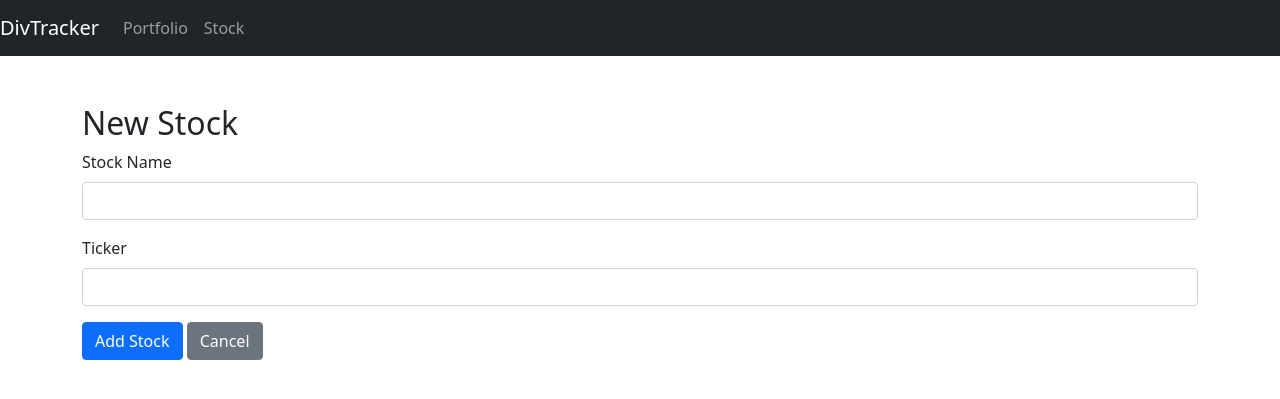
After one commit to RedComet1027/PyFlask, a Flask app: page /new-stock in a window 1280 px wide. The commit adds this page. Shown: the top 399 px of the page. Run offline with Flask 3, Linux system fonts and the light colour scheme.

Commit message:
Create new stock from page to db

```diff
--- a/app.py
+++ b/app.py
@@ -1,6 +1,6 @@
 from flask import Flask, render_template, jsonify, request, redirect
 from flask_sqlalchemy import SQLAlchemy
-from database import load_stocks_from_db, load_stock_from_db, save_portfolio_data_to_db, load_portfolios_from_db, load_portfolio_stocks_from_db, update_portfolio_data_to_db, delete_portfolio_from_db
+from database import load_stocks_from_db, load_stock_from_db, save_portfolio_data_to_db, load_portfolios_from_db, load_portfolio_stocks_from_db, update_portfolio_data_to_db, delete_portfolio_from_db, save_stock_to_db
 import yfinance as yf
 
 app = Flask(__name__)
@@ -12,15 +12,15 @@ def index():
   # return render_template('home.html', stocks=result_dicts)
   stocks = load_stocks_from_db()
   for stock in stocks:
-      ticker = stock['ticker']
-      try:
-          yf_stock = yf.Ticker(ticker)
-          latest_price = yf_stock.info.get('regularMarketPrice')
-          if latest_price is not None:
-              stock['price'] = latest_price
-      except Exception as e:
-          # If API fails, keep DB price
-          pass
+    ticker = stock['ticker']
+    try:
+      yf_stock = yf.Ticker(ticker)
+      latest_price = yf_stock.info.get('regularMarketPrice')
+      if latest_price is not None:
+        stock['price'] = latest_price
+    except Exception as e:
+      # If API fails, keep DB price
+      pass
   return render_template('home.html', stocks=stocks)
 
 @app.route('/hello')
@@ -58,9 +58,9 @@ def edit_portfolio():
 
   selected_stock_ids = {str(stock['id']) for stock in portfolio_stocks}
   return render_template('edit_portfolio.html',
-               portfolio_name=portfolio_name,
-               stocks=stocks,
-               selected_stock_ids=selected_stock_ids)
+         portfolio_name=portfolio_name,
+         stocks=stocks,
+         selected_stock_ids=selected_stock_ids)
 
 @app.route('/update-portfolio', methods=['POST'])
 def update_portfolio():
@@ -85,28 +85,40 @@ def get_portfolio_stocks(portfolio_name):
 
 @app.route('/list-stock')
 def list_stock():
-    stocks = load_stocks_from_db()
-    # Fetch latest price for each stock
-    for stock in stocks:
-        ticker = stock['ticker']
-        try:
-            yf_stock = yf.Ticker(ticker)
-            latest_price = yf_stock.info.get('regularMarketPrice')
-            stock['latest_price'] = latest_price if latest_price is not None else "N/A"
-        except Exception:
-            stock['latest_price'] = "N/A"
-    return render_template('list_stock.html', stocks=stocks)
+  stocks = load_stocks_from_db()
+  # Fetch latest price for each stock
+  for stock in stocks:
+    ticker = stock['ticker']
+    try:
+      yf_stock = yf.Ticker(ticker)
+      latest_price = yf_stock.info.get('regularMarketPrice')
+      stock['latest_price'] = latest_price if latest_price is not None else "N/A"
+    except Exception:
+      stock['latest_price'] = "N/A"
+  return render_template('list_stock.html', stocks=stocks)
+
+@app.route('/new-stock')
+def new_stock():
+  return render_template('new_stock.html')
+
+@app.route('/save-stock', methods=['POST'])
+def save_stock():
+  name = request.form['stockName']
+  ticker = request.form['stockTicker']
+  price = "0" # default price for all stocks
+  save_stock_to_db(name, ticker, price)
+  return redirect('/list-stock')
 
 # Add dummy routes for edit and delete (implement as needed)
 @app.route('/edit-stock/<int:stock_id>')
 def edit_stock(stock_id):
-    # Implement your edit logic here
-    return f"Edit stock {stock_id}"
+  # Implement your edit logic here
+  return f"Edit stock {stock_id}"
 
 @app.route('/delete-stock/<int:stock_id>')
 def delete_stock(stock_id):
-    # Implement your delete logic here
-    return f"Delete stock {stock_id}"
+  # Implement your delete logic here
+  return f"Delete stock {stock_id}"
 
 
 app.run(host='0.0.0.0', port=81)
--- a/templates/home.html
+++ b/templates/home.html
@@ -15,12 +15,12 @@
     {% include 'navbar.html' %}
     Hello there, we are at the home page.
     <div>
-        {% for stock in stocks %}
+        <!-- {% for stock in stocks %}
             <div><h2>{{stock.name}}</h2>
                 Ticker: {{stock.ticker}}<br>
                 Price: {{stock.price}}
             </div>
-        {% endfor %}
+        {% endfor %} -->
         {% include 'portfolio.html' %}
     </div>
 </body>
--- a/templates/list_stock.html
+++ b/templates/list_stock.html
@@ -10,6 +10,7 @@
   {% include 'navbar.html' %}
   <div class="container mt-5">
     <h2>Stock List</h2>
+    <button class="btn btn-primary mb-3" onclick="window.location.href='/new-stock'">New Stock</button>
     <table class="table">
       <thead>
         <tr>
--- /dev/null
+++ b/templates/new_stock.html
@@ -0,0 +1,27 @@
+<!DOCTYPE html>
+<html lang="en">
+<head>
+  <meta charset="utf-8">
+  <meta name="viewport" content="width=device-width, initial-scale=1">
+  <link href="https://cdn.jsdelivr.net/npm/bootstrap@5.1.1/dist/css/bootstrap.min.css" rel="stylesheet">
+  <title>Add New Stock | DivTracker</title>
+</head>
+<body>
+  {% include 'navbar.html' %}
+  <div class="container mt-5">
+    <h2>New Stock</h2>
+    <form method="post" action="/save-stock">
+      <div class="mb-3">
+        <label for="stockName" class="form-label">Stock Name</label>
+        <input type="text" class="form-control" id="stockName" name="stockName" required>
+      </div>
+      <div class="mb-3">
+        <label for="stockTicker" class="form-label">Ticker</label>
+        <input type="text" class="form-control" id="stockTicker" name="stockTicker" required>
+      </div>
+      <button type="submit" class="btn btn-primary">Add Stock</button>
+      <a href="/list-stock" class="btn btn-secondary">Cancel</a>
+    </form>
+  </div>
+</body>
+</html>
```
Also changed, not shown: database.py (+34 -29 lines).
